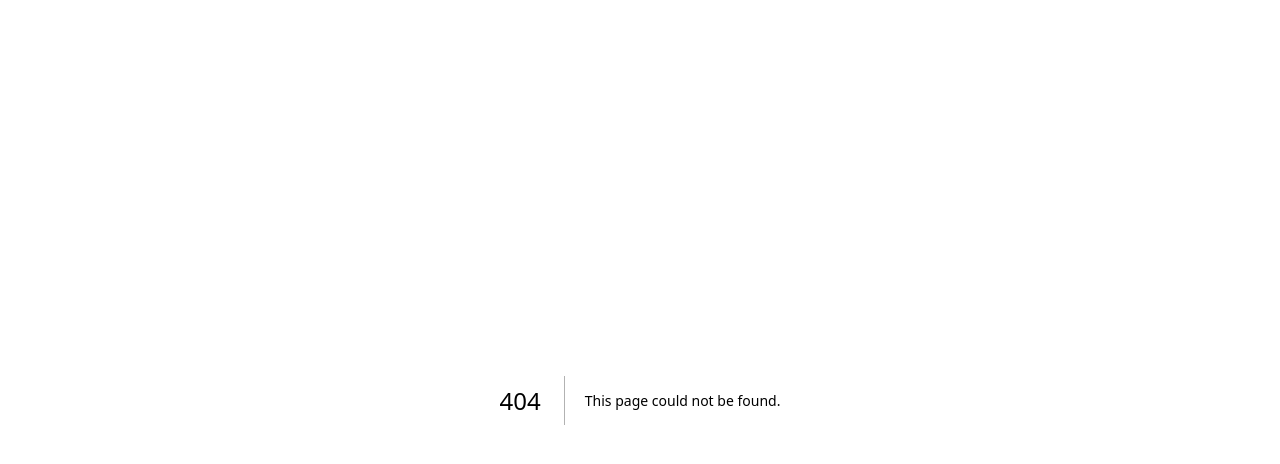
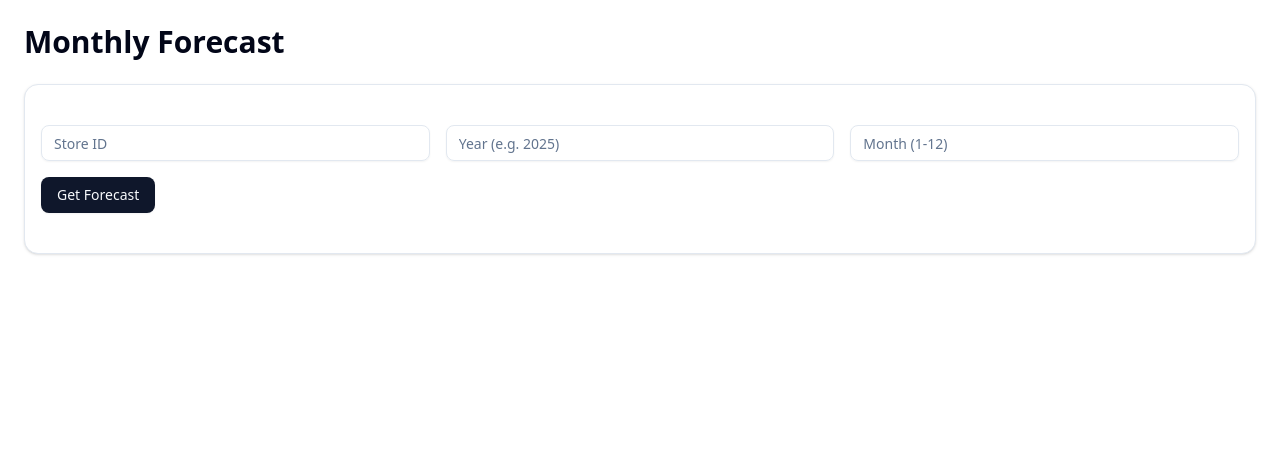
Before and after one commit to sagardas25/supply_chain, a Next.js app in the folder frontend/: page /forecast/monthly in a window 1280 px wide. Before the commit this address had no page. Shown: the top 464 px of the page. Built offline with nearby package versions, Linux system fonts and the light colour scheme.

Commit message:
frontend : implemented monthly forecast page

```diff
--- /dev/null
+++ b/frontend/src/app/forecast/monthly/page.js
@@ -0,0 +1,138 @@
+"use client";
+
+import { useState } from "react";
+import { Input } from "@/components/ui/input";
+import { Button } from "@/components/ui/button";
+import { Card, CardContent } from "@/components/ui/card";
+import {
+  Table,
+  TableBody,
+  TableCell,
+  TableHead,
+  TableHeader,
+  TableRow,
+} from "@/components/ui/table";
+import { toast } from "sonner";
+
+export default function MonthlyForecastPage() {
+  const [store, setStore] = useState("");
+  const [year, setYear] = useState("");
+  const [month, setMonth] = useState("");
+  const [loading, setLoading] = useState(false);
+  const [results, setResults] = useState([]);
+
+  const handleForecast = async () => {
+    if (!store || !year || !month) {
+      toast.error("Please fill in all fields");
+      return;
+    }
+
+    setLoading(true);
+    setResults([]);
+
+    try {
+      const res = await fetch(
+        `https://walmart-api-latest.onrender.com/forecast/monthly`,
+        {
+          method: "POST",
+          headers: { "Content-Type": "application/json" },
+          body: JSON.stringify({
+            store,
+            year: parseInt(year),
+            month: parseInt(month),
+          }),
+        }
+      );
+
+      if (!res.ok) throw new Error("Failed to fetch forecast");
+
+      const data = await res.json();
+      setResults(data);
+    } catch (err) {
+      console.error("Error:", err);
+      toast.error("Forecast request failed");
+    } finally {
+      setLoading(false);
+    }
+  };
+
+  return (
+    <div className="p-6 space-y-6">
+      <div className="flex justify-between items-center">
+        <h1 className="text-3xl font-bold">Monthly Forecast</h1>
+      </div>
+
+      <Card>
+        <CardContent className="p-4 space-y-4">
+          <div className="grid grid-cols-1 sm:grid-cols-3 gap-4">
+            <Input
+              placeholder="Store ID"
+              value={store}
+              onChange={(e) => setStore(e.target.value)}
+            />
+            <Input
+              placeholder="Year (e.g. 2025)"
+              type="number"
+              value={year}
+              onChange={(e) => setYear(e.target.value)}
+            />
+            <Input
+              placeholder="Month (1-12)"
+              type="number"
+              value={month}
+              onChange={(e) => setMonth(e.target.value)}
+            />
+          </div>
+
+          <Button onClick={handleForecast} disabled={loading}>
+            {loading ? "Loading..." : "Get Forecast"}
+          </Button>
+        </CardContent>
+      </Card>
+
+      {results.length > 0 && (
+        <Card className="shadow-md">
+          <CardContent className="p-4 space-y-4">
+            <h2 className="text-xl font-semibold">Forecast Results</h2>
+            <div className="overflow-x-auto">
+              <Table>
+                <TableHeader>
+                  <TableRow>
+                    <TableHead className="w-12">#</TableHead>
+                    <TableHead>Item</TableHead>
+                    <TableHead className="text-right">
+                      Forecasted Units
+                    </TableHead>
+                  </TableRow>
+                </TableHeader>
+                <TableBody>
+                  {results.map((result, index) => {
+                    const units = result.forecasted_units;
+                    let color = "text-green-600";
+                    if (units >= 4000) color = "text-red-600 font-semibold";
+                    else if (units >= 3700)
+                      color = "text-yellow-600 font-medium";
+
+                    return (
+                      <TableRow key={index}>
+                        <TableCell className="text-muted-foreground">
+                          {index + 1}
+                        </TableCell>
+                        <TableCell className="font-medium">
+                          {result.item}
+                        </TableCell>
+                        <TableCell className={`text-right ${color}`}>
+                          {units.toLocaleString()}
+                        </TableCell>
+                      </TableRow>
+                    );
+                  })}
+                </TableBody>
+              </Table>
+            </div>
+          </CardContent>
+        </Card>
+      )}
+    </div>
+  );
+}
--- a/frontend/src/app/forecast/single-day/page.js
+++ b/frontend/src/app/forecast/single-day/page.js
@@ -55,7 +55,7 @@ export default function SingleDayForecastPage() {
   };
 
   return (
-    <div className="p-6 space-y-6">
+    <div className="p-6 space-y-6 h-[100vh] ">
       <div className="flex justify-between items-center">
         <h1 className="text-3xl font-bold">Single-Day Forecast</h1>
       </div>
```
